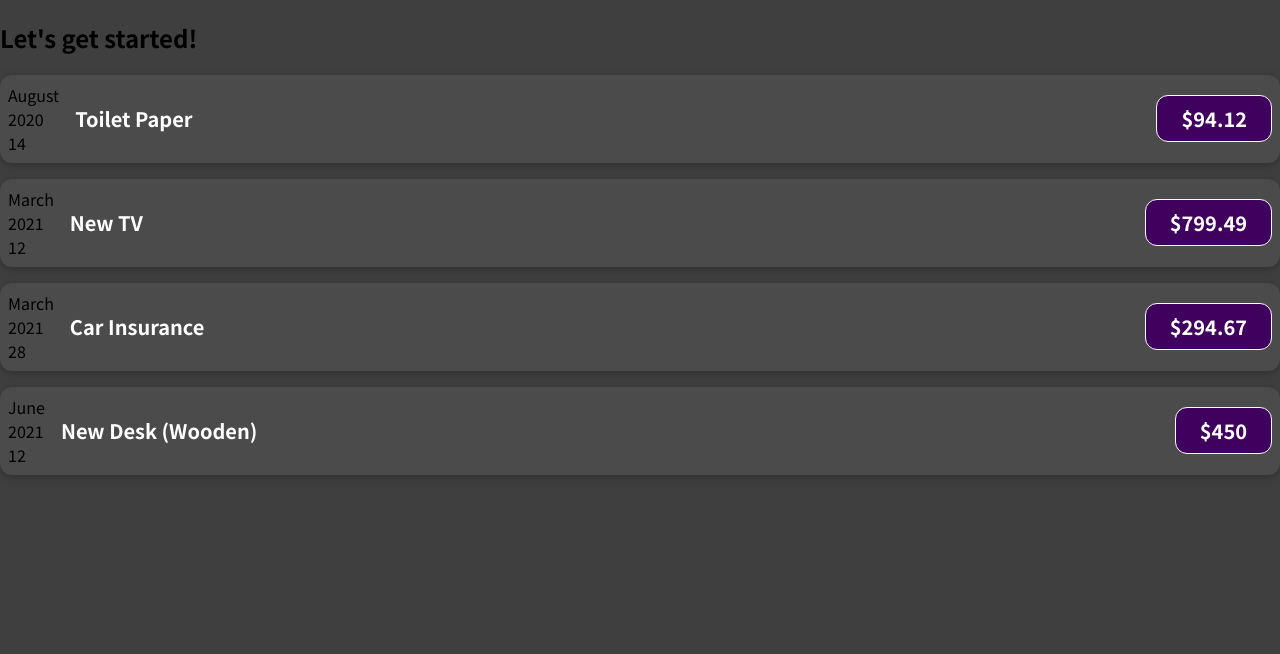
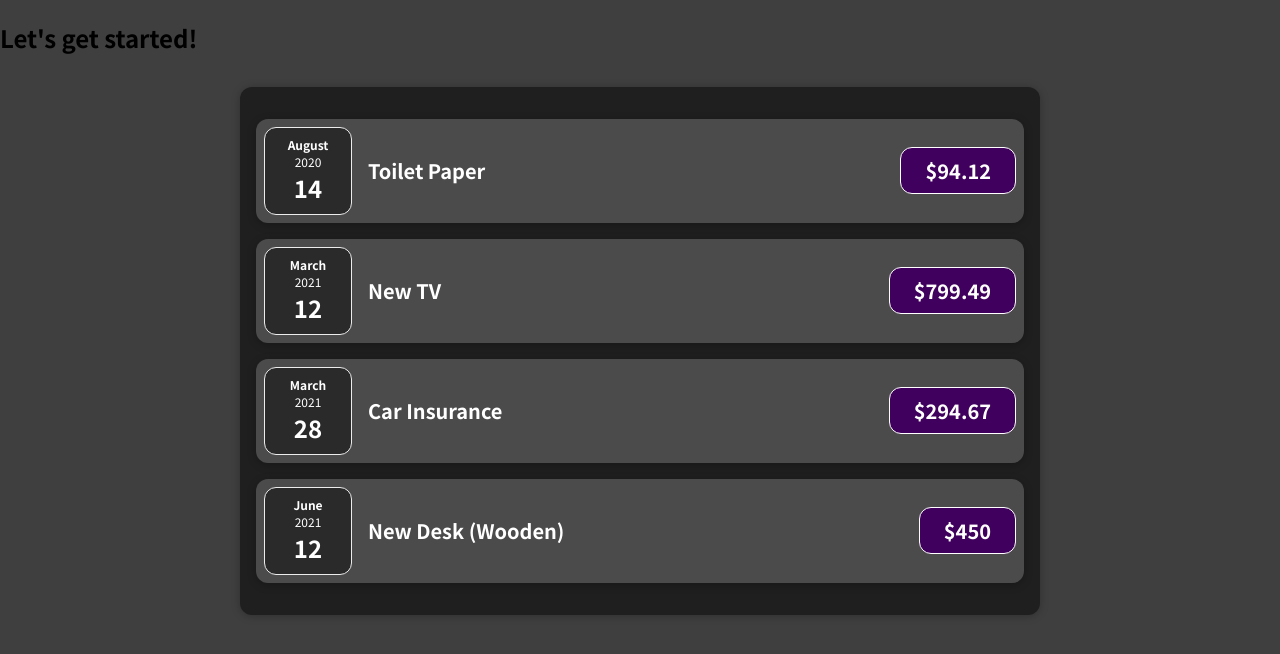
Before and after one commit to mankojanos/React_udemy_expense_tracker, a JavaScript app in the folder react-complete-guide/: page / in a window 1280 px wide. Shown: the top 654 px of the page. Built offline with nearby package versions, Linux system fonts and the light colour scheme.

Commit message:
Assignment 1: Time to Practice: React & Component Basics

```diff
--- a/react-complete-guide/src/App.js
+++ b/react-complete-guide/src/App.js
@@ -1,4 +1,5 @@
-import ExpenseItem from "./components/ExpenseItem";
+import Expenses from "./components/Expenses";
+import "./components/Expenses.css";
 
 function App() {
   const expenses = [
@@ -31,26 +32,7 @@ function App() {
   return (
     <div>
       <h2>Let's get started!</h2>
-      <ExpenseItem
-        title={expenses[0].title}
-        amount={expenses[0].amount}
-        date={expenses[0].date}
-      />
-      <ExpenseItem
-        title={expenses[1].title}
-        amount={expenses[1].amount}
-        date={expenses[1].date}
-      />
-      <ExpenseItem
-        title={expenses[2].title}
-        amount={expenses[2].amount}
-        date={expenses[2].date}
-      />
-      <ExpenseItem
-        title={expenses[3].title}
-        amount={expenses[3].amount}
-        date={expenses[3].date}
-      />
+      <Expenses expenses={expenses} />
     </div>
   );
 }
--- a/react-complete-guide/src/components/ExpenseDate.js
+++ b/react-complete-guide/src/components/ExpenseDate.js
@@ -1,13 +1,15 @@
+import "./ExpenseDate.css";
+
 function ExpenseDate(props) {
   const month = props.date.toLocaleString("en-US", { month: "long" });
   const year = props.date.getFullYear();
   const day = props.date.toLocaleString("en-US", { day: "2-digit" });
 
   return (
-    <div>
-      <div>{month}</div>
-      <div>{year}</div>
-      <div>{day}</div>
+    <div className="expense-date">
+      <div className="expense-date__month">{month}</div>
+      <div className="expense-date__year">{year}</div>
+      <div className="expense-date__day">{day}</div>
     </div>
   );
 }
--- a/react-complete-guide/src/components/ExpenseItem.js
+++ b/react-complete-guide/src/components/ExpenseItem.js
@@ -3,7 +3,7 @@ import "./ExpenseItem.css";
 
 function ExpenseItem(props) {
   return (
-    <div className="expense-item">
+    <div className="expense-item" key={props.id}>
       <ExpenseDate date={props.date} />
       <div className="expense-item__description">
         <h2>{props.title}</h2>
--- /dev/null
+++ b/react-complete-guide/src/components/Expenses.css
@@ -0,0 +1,9 @@
+.expenses {
+  padding: 1rem;
+  background-color: rgb(31, 31, 31);
+  margin: 2rem auto;
+  width: 50rem;
+  max-width: 95%;
+  border-radius: 12px;
+  box-shadow: 0 1px 8px rgba(0, 0, 0, 0.25);
+}
--- /dev/null
+++ b/react-complete-guide/src/components/Expenses.js
@@ -0,0 +1,20 @@
+import ExpenseItem from "./ExpenseItem";
+
+function Expenses(expenses) {
+  const results = [];
+
+  expenses["expenses"].forEach((exp, index) => {
+    results.push(
+      <ExpenseItem
+        key={expenses["expenses"][index].id}
+        title={expenses["expenses"][index].title}
+        amount={expenses["expenses"][index].amount}
+        date={expenses["expenses"][index].date}
+      />
+    );
+  });
+
+  return <div className="expenses">{results}</div>;
+}
+
+export default Expenses;
```
